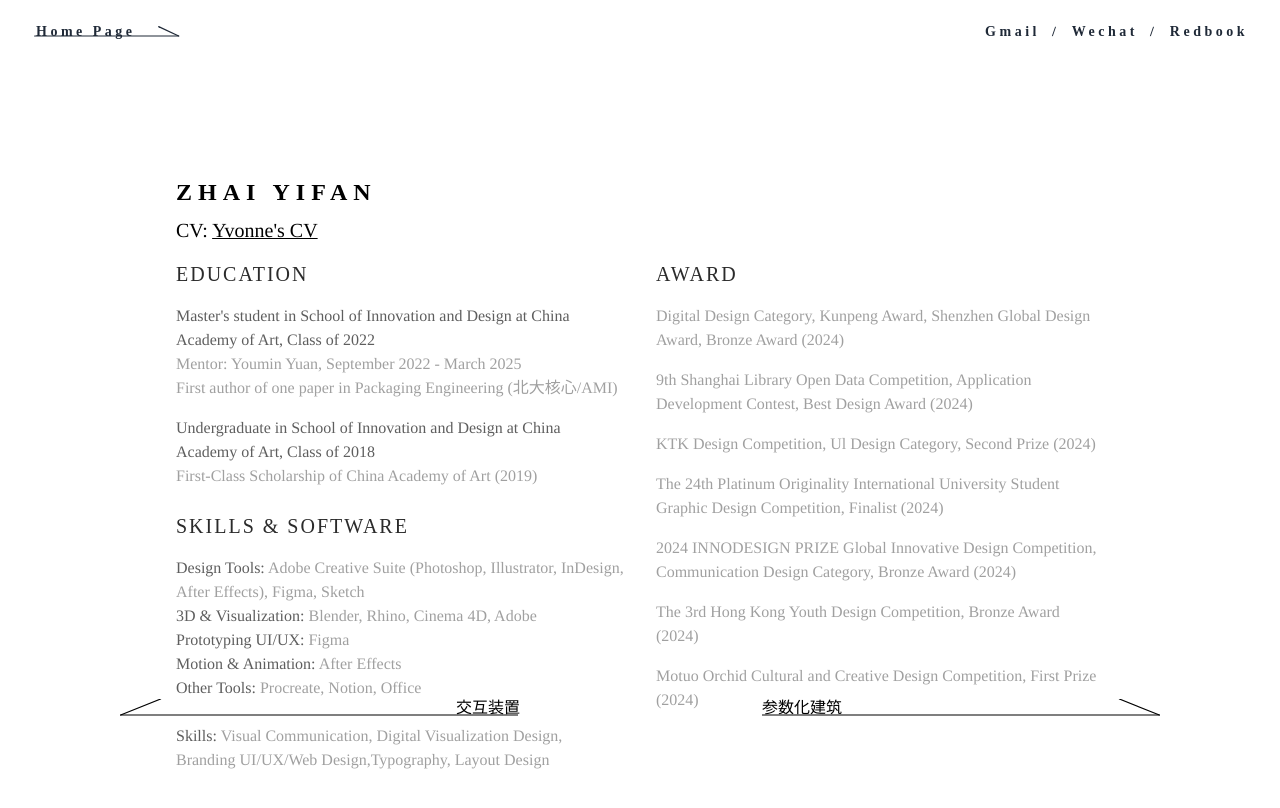
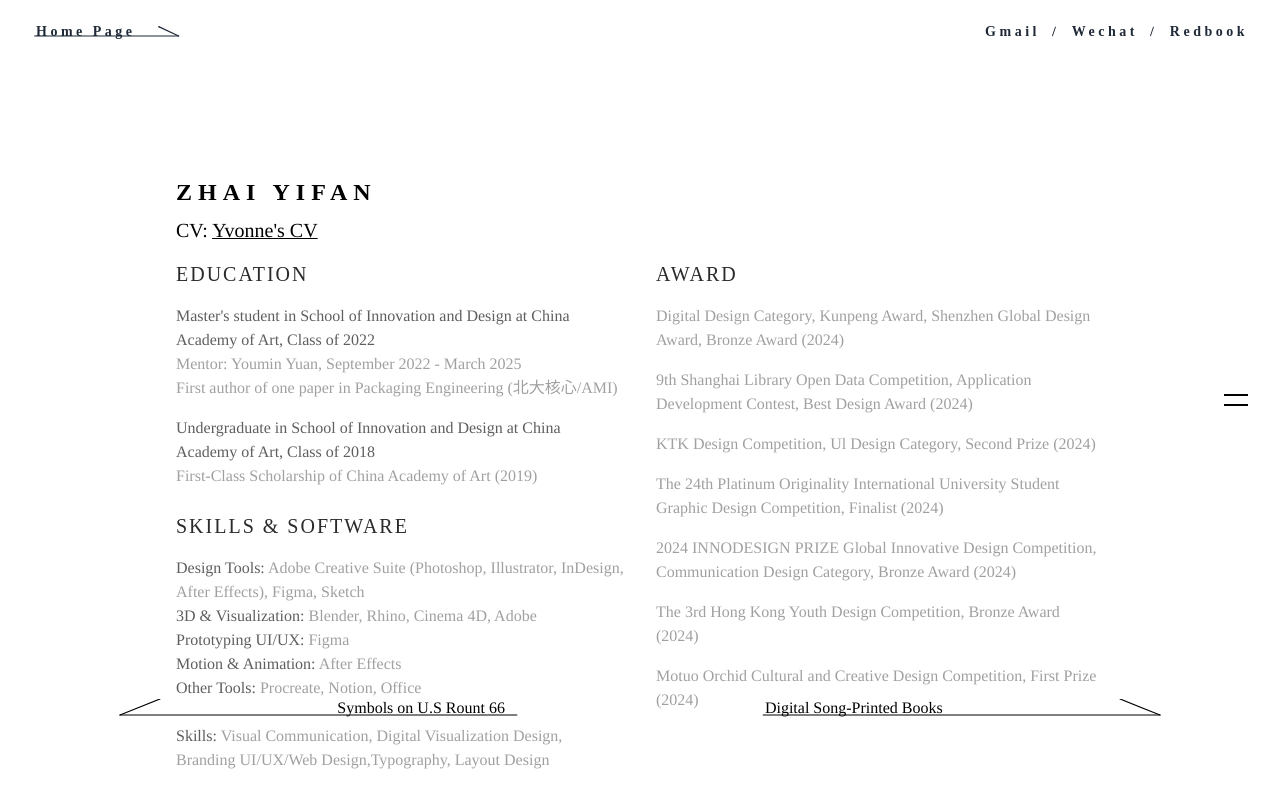
Before and after one commit to YvonneFbb/PortfolioFbb, a Next.js app in the folder webcont/: page /about in a window 1280 px wide. Shown: the top 808 px of the page. Built offline with nearby package versions, Linux system fonts and the light colour scheme.

Commit message:
add: menu nav

```diff
--- a/webcont/src/app/about/page.tsx
+++ b/webcont/src/app/about/page.tsx
@@ -1,4 +1,5 @@
-// components/about.tsx 修改后的版本
+'use client'
+
 export default function About () {
   return (
     <section className='min-h-[calc(100vh)] flex justify-center p-8 mt-8 md:p-36 md:mt-8'>
--- a/webcont/src/app/page.tsx
+++ b/webcont/src/app/page.tsx
@@ -1,3 +1,5 @@
+'use client'
+
 import HeroContent from '@/components/hero'
 
 export default function Home () {
--- a/webcont/src/components/header.tsx
+++ b/webcont/src/components/header.tsx
@@ -56,7 +56,7 @@ export default function Header () {
   ]
 
   return (
-    <header className='fixed top-0 inset-x-0 z-50'>
+    <header className='fixed top-0 inset-x-0 z-40'>
       <nav className='max-w-8xl mx-auto px-4 sm:px-6 lg:px-8 text-sm'>
         <div className='flex justify-between items-center h-16'>
           {/* 左侧 - About Me */}
--- a/webcont/src/components/hero.tsx
+++ b/webcont/src/components/hero.tsx
@@ -1,3 +1,5 @@
+'use client'
+
 export default function HeroContent () {
   return (
     <div className='relative max-w-6xl mx-auto translate-x-[calc(20px)] whitespace-nowrap px-4
--- a/webcont/src/components/nav.tsx
+++ b/webcont/src/components/nav.tsx
@@ -1,31 +1,77 @@
+'use client'
+
+import { useState, useRef, useEffect } from 'react'
 import Link from 'next/link'
 
-const projectsNavigation = {
-  left: {
-    name: '交互装置',
-    href: 'projects/test1'
+const projectsList = [
+  {
+    id: 1,
+    name: 'Sonoseal',
+    href: '/projects/sonoseal',
+    description: 'Voice-Interactive Website'
   },
-  right: {
-    name: '参数化建筑',
-    href: 'projects/test2'
+  {
+    id: 2,
+    name: 'Digital Song-Printed Books',
+    href: '/projects/song',
+    description: 'Interactive Visualization Website'
+  },
+  {
+    id: 3,
+    name: 'Digital Motuo Orchid',
+    href: '/projects/motuo',
+    description: 'Visual Design of Digital Cultural and Creative Products'
+  },
+  {
+    id: 4,
+    name: 'Mooday',
+    href: '/projects/mooday',
+    description: 'Emotion Visualization App Design'
+  },
+  {
+    id: 5,
+    name: 'Blossoms',
+    href: '/projects/blossoms',
+    description: 'Brand Design'
+  },
+  {
+    id: 6,
+    name: 'Symbols on U.S Rount 66',
+    href: '/projects/rount66',
+    description: 'Information Visualization Design'
   }
-}
+]
 
 export default function GlobalNav () {
+  const [isFullscreenMenuOpen, setIsFullscreenMenuOpen] = useState(false)
+  const [currentProject, setCurrentProject] = useState(0)
+  const menuRef = useRef<HTMLDivElement>(null)
+
+  useEffect(() => {
+    if (isFullscreenMenuOpen) {
+      document.body.classList.add('overflow-hidden')
+    } else {
+      document.body.classList.remove('overflow-hidden')
+    }
+  }, [isFullscreenMenuOpen])
+
   return (
-      <div className='fixed bottom-20 left-1/2 -translate-x-1/2 z-50 px-4'>
+    <>
+      <div className='fixed bottom-20 left-1/2 -translate-x-1/2 z-40 px-4'>
         <div className='flex justify-between relative'>
           {/* 左侧按钮 */}
           <Link
-            href={projectsNavigation.left.href}
+            href={projectsList[(currentProject + 6 - 1) % 6].href}
             className='hover:text-red-400 transition-colors'
           >
-            <div className='flex -translate-x-[calc(50%+80px)]'>
-              <span className='inline'>{projectsNavigation.left.name}</span>
+            <div className='flex -translate-x-[130px]'>
+              <span className='inline'>
+                {projectsList[(currentProject + 6 - 1) % 6].name}
+              </span>
             </div>
 
             {/* 装饰线 - 与头部保持一致 */}
-            <div className='absolute -bottom-[-1px] right-[450px] w-full hidden md:block'>
+            <div className='absolute -bottom-[-1px] right-[350px] w-full hidden md:block'>
               <svg
                 viewBox='0 0 300 15'
                 className='h-5 w-50'
@@ -55,15 +101,17 @@ export default function GlobalNav () {
 
           {/* 右侧按钮 */}
           <Link
-            href={projectsNavigation.right.href}
+            href={projectsList[(currentProject + 1) % 6].href}
             className='hover:text-red-400 transition-colors'
           >
-            <div className='flex translate-x-[calc(50%+90px)]'>
-              <span className='inline'>{projectsNavigation.right.name}</span>
+            <div className='flex translate-x-[130px]'>
+              <span className='inline'>
+                {projectsList[(currentProject + 1) % 6].name}
+              </span>
             </div>
 
             {/* 镜像翻转装饰线 */}
-            <div className='absolute -bottom-[-1px] left-[450px] w-full hidden md:block transform scale-x-[-1]'>
+            <div className='absolute -bottom-[-1px] left-[350px] w-full hidden md:block transform scale-x-[-1]'>
               <svg
                 viewBox='0 0 300 15'
                 className='h-5 w-50'
@@ -92,5 +140,72 @@ export default function GlobalNav () {
           </Link>
         </div>
       </div>
+
+      {/* 右侧汉堡按钮 */}
+      <button
+        onClick={() => setIsFullscreenMenuOpen(!isFullscreenMenuOpen)}
+        className='fixed right-8 top-1/2 -translate-y-1/2 z-50 group'
+      >
+        <HamburgerIcon isActive={isFullscreenMenuOpen} />
+      </button>
+
+      {/* 全屏菜单 */}
+      {isFullscreenMenuOpen && (
+        <div className='fixed inset-0 z-40 bg-white'>
+          <div className='h-full flex flex-col justify-center relative'>
+            {/* 项目列表 */}
+            <div
+              className='absolute left-[calc(25%)] w-full max-w-xl px-4 space-y-16'
+              style={{ top: '50%', transform: 'translateY(-50%)' }}
+            >
+              {projectsList.map((project, index) => (
+                <div
+                  key={project.id}
+                  className='animate-menu-item opacity-0'
+                  style={{ animationDelay: `${index * 0.1}s` }}
+                >
+                  <Link
+                    href={project.href}
+                    className='group flex items-baseline gap-4 font-serif'
+                    onClick={() => setIsFullscreenMenuOpen(false)}
+                  >
+                    {/* 序号 */}
+                    <div className='text-gray-500 text-sm relative -top-2 group-hover:text-red-400 transition-colors'>
+                      No.{index + 1}
+                    </div>
+
+                    {/* 项目信息 */}
+                    <div className='group-hover:translate-x-4 transition-transform'>
+                      <h3 className='text-2xl tracking-custom-wider group-hover:text-red-400 transition-colors'>
+                        {project.name}
+                      </h3>
+                      <p className='text-sm italic text-[#7c7c7c] mt-1'>
+                        {project.description}
+                      </p>
+                    </div>
+                  </Link>
+                </div>
+              ))}
+            </div>
+          </div>
+        </div>
+      )}
+    </>
   )
 }
+
+// 独立汉堡图标组件
+const HamburgerIcon = ({ isActive }: { isActive: boolean }) => (
+  <div className='relative h-5 w-6'>
+    <span
+      className={`absolute block h-0.5 w-full bg-current transition-all duration-300 ${
+        isActive ? 'rotate-45 top-1/2' : 'top-1'
+      }`}
+    />
+    <span
+      className={`absolute block h-0.5 w-full bg-current transition-all duration-300 ${
+        isActive ? '-rotate-45 bottom-1/2' : 'bottom-1'
+      }`}
+    />
+  </div>
+)
--- a/webcont/tailwind.config.ts
+++ b/webcont/tailwind.config.ts
@@ -16,6 +16,23 @@ export default {
         'custom-wider': '0.25em',
         'custom-widest': '0.80em',
       },
+      keyframes: {
+        'menu-item': {
+          '0%': {
+            opacity: '0',
+            transform: 'translateY(20px)',
+            filter: 'blur(2px)'
+          },
+          '100%': {
+            opacity: '1',
+            transform: 'translateY(0)',
+            filter: 'blur(0)'
+          }
+        }
+      },
+      animation: {
+        'menu-item': 'menu-item 0.6s cubic-bezier(0.22, 1, 0.36, 1) forwards'
+      }
     }
 
   },
```
